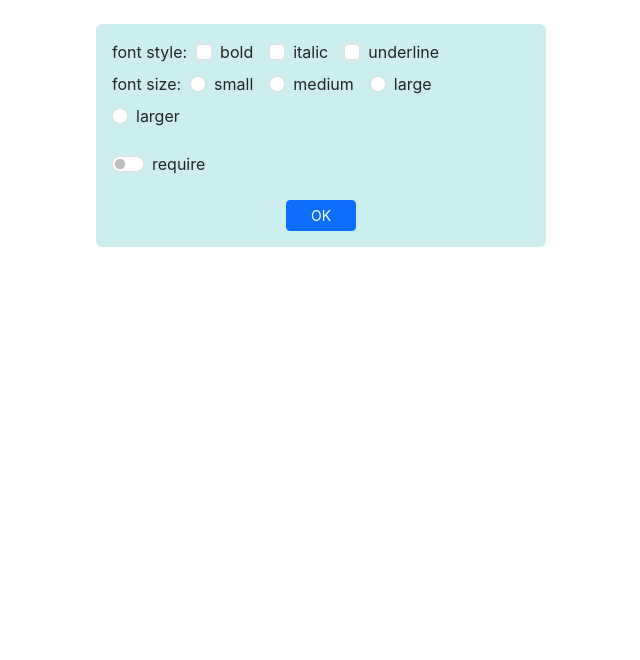
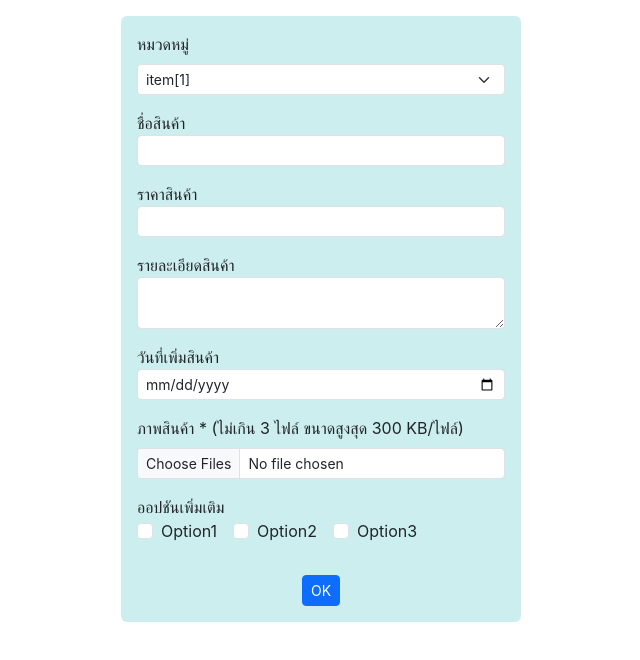
Before and after one commit to ThanawatBundasak/app1, a React (Create React App) app: page / in a window 1280 px wide. Shown: the top 660 px of the page, without its empty margins (319-959 px from the left). Built offline with nearby package versions, Linux system fonts and the light colour scheme; the HTML template or start-up script is replaced by a standard one.

Commit message:
form-validation

```diff
--- a/package.json
+++ b/package.json
@@ -9,6 +9,7 @@
     "bootstrap": "^5.3.2",
     "react": "^18.2.0",
     "react-dom": "^18.2.0",
+    "react-hook-form": "^7.47.0",
     "react-router-dom": "^6.16.0",
     "react-scripts": "5.0.1",
     "web-vitals": "^2.1.4"
--- a/src/App.js
+++ b/src/App.js
@@ -1,8 +1,8 @@
 import React from 'react';
-import FormCheck from './form-check';
+import FormValidation from './form-validation';
 
 export default function App() {
   return(
-    [<FormCheck/>]
+    <FormValidation/>
   )
 }
--- /dev/null
+++ b/src/form-validation.js
@@ -0,0 +1,98 @@
+import React from 'react';
+import { useForm } from 'react-hook-form';
+
+export default function FormValidation(){
+    const cats = [['100','ไอที'],['200','เครื่องจักรกล'],['300','เคมีภัณฑ์']]
+    const opts = ['Option1','Option2','Option3']
+    const inputFile = React.createRef()
+
+    const {register,handleSubmit,formState:{errors}} = useForm()
+
+    const onSubmitForm = (event) => {
+        let maxNumFiles = 3
+        let maxSize = 300
+        if(inputFile.current.files.lenght > maxNumFiles){
+            alert(`เลือกได้ไม่เกิน ${maxNumFiles} ไฟล์`)
+            event.preventDefault()
+            return
+        }
+
+        for(let f of inputFile.current.files){
+            if(f.size > maxSize*1000){
+                alert(`ขนาดของแต่ละไฟล์ต้องไม่เกิน $(maxSize) KB`)
+                event.preventDefault()
+                return
+            }
+        }
+    }
+    const err = {
+        fontSize: 'smaller',
+        color: 'red'
+    }
+
+    return(
+        <div className='mt-3 mb-5 mx-auto p-3 rounded'
+        style={{width:'400px',background:'#cee'}}>
+            <form onSubmit={handleSubmit(onSubmitForm)}>
+                <div className='form-group mb-3'>
+                    <label html="cats" className='form-label'>หมวดหมู่</label>
+                    <select id='cats' className='form-select form-select-sm'>
+                        {
+                            cats.map(item =>{
+                                return <option value={item[0]}>item[1]</option>
+                            })
+                        }
+                    </select>
+                </div>
+                <div className='form-group mb-3'>
+                        <label htmlFor="name">ชื่อสินค้า</label>
+                        <input type="text" id="name" name="name" maxLength="50"
+                        className='form-control form-control-sm'
+                        {...register('name',{required:true, maxLength:30})}/>
+                        {errors.name && <div style={err}>กรุณาระบุชื่อสิ้นค้า</div>}
+                </div>
+                <div className='form-group mb-3'>
+                        <label htmlFor="price">ราคาสินค้า</label>
+                        <input type="number" id="price" name="price" min="0" step="any"
+                        className='form-control form-control-sm'
+                        {...register('price',{validate: value => parseFloat(value) > 0})}/>
+                        {errors.price && <div style={err}>กำหนดราคาสินค้าเป็นตัวเลขที่มากกว่า 0</div>}
+                </div>
+                <div className='form-group mb-3'>
+                        <label htmlFor="detail">รายละเอียดสินค้า</label>
+                        <textarea id="detail" name="detail" rows="2" maxLength="250"
+                        className='form-control form-control-sm'
+                        {...register('detail',{required:true, minLength:1, maxLength:200})}>
+                        </textarea>
+                        {errors.detail && <div style={err}>ต้องกำหนดรายละเอียดสินค้า</div>}
+                </div>
+                <div className='form-group mb-3'>
+                    <label htmlFor="date">วันที่เพิ่มสินค้า</label>
+                    <input type='date' id="dateAdded" name="dateAdded"
+                    className='form-control form-control-sm'/>
+                </div>
+                <div className='form-group mb-3'>
+                    <label htmlFor="file" className='form-label'>
+                        ภาพสินค้า * (ไม่เกิน 3 ไฟล์ ขนาดสูงสุด 300 KB/ไฟล์)</label>
+                    <input type='file' id="file" accept='image'
+                    className='form-control form-control-sm' ref={inputFile} multiple/>
+                </div>
+                <div>ออปชันเพิ่มเติม</div>
+                {
+                    opts.map((opt,i) => {
+                        return(
+                            <div className='form-check form-check-inline mb-2'>
+                                <input type="checkbox" id={'opt'+i} value={opt}
+                                className='form-check-input'/>
+                                <label htmlFor={'opt+i'} className='form-check-label'>{opt}</label>
+                            </div>
+                        )
+                    })
+                }
+                <div className='text-center mt-4'>
+                    <button className='btn btn-primary btn-sm px4'>OK</button>
+                </div>
+            </form>
+        </div>
+    )
+}
```
Also changed, not shown: 1 other file (tests, documents, lock files or other folders).
